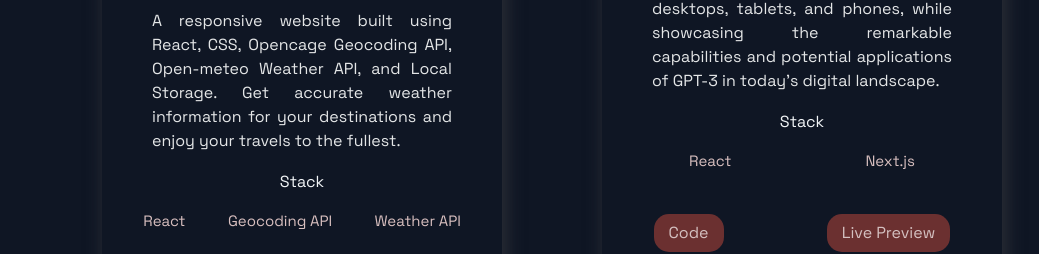
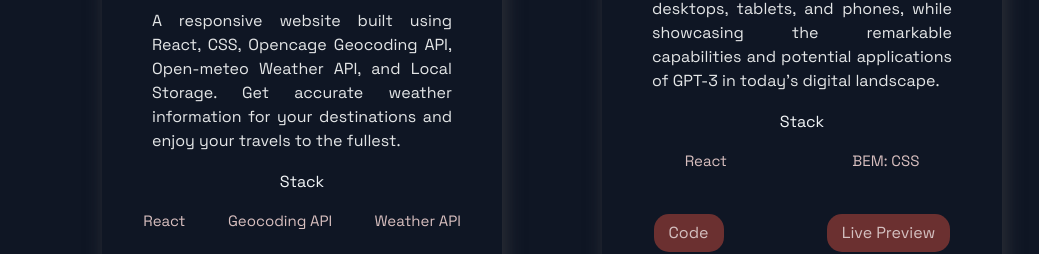
Before and after one commit to YugenFox/portfolio_website, a Next.js app: page / in a window 1280 px wide. Shown: the part 1633-1887 px from the top of the page, without its empty margins (88-1127 px from the left). Built offline with nearby package versions, Linux system fonts and the light colour scheme; no server answers.

Commit message:
corrected gpt3 stack in projects

```diff
--- a/src/constants/constants.js
+++ b/src/constants/constants.js
@@ -12,7 +12,7 @@ export const projects = [
     title: "Fully Responsive Website",
     description: `A fully responsive website built using React framework Next.js and styled-components, tailored to provide an exceptional viewing experience across desktops, tablets, and phones, while showcasing the remarkable capabilities and potential applications of GPT-3 in today's digital landscape.`,
     image: "/images/gpt3-project.png",
-    tags: ["React", "Next.js"],
+    tags: ["React", "BEM: CSS"],
     sourceCode: "https://github.com/YugenFox/gpt3_kaleb",
     visitLivePreview: "https://gpt3_kaleb-day.surge.sh/",
     id: 1,
```
